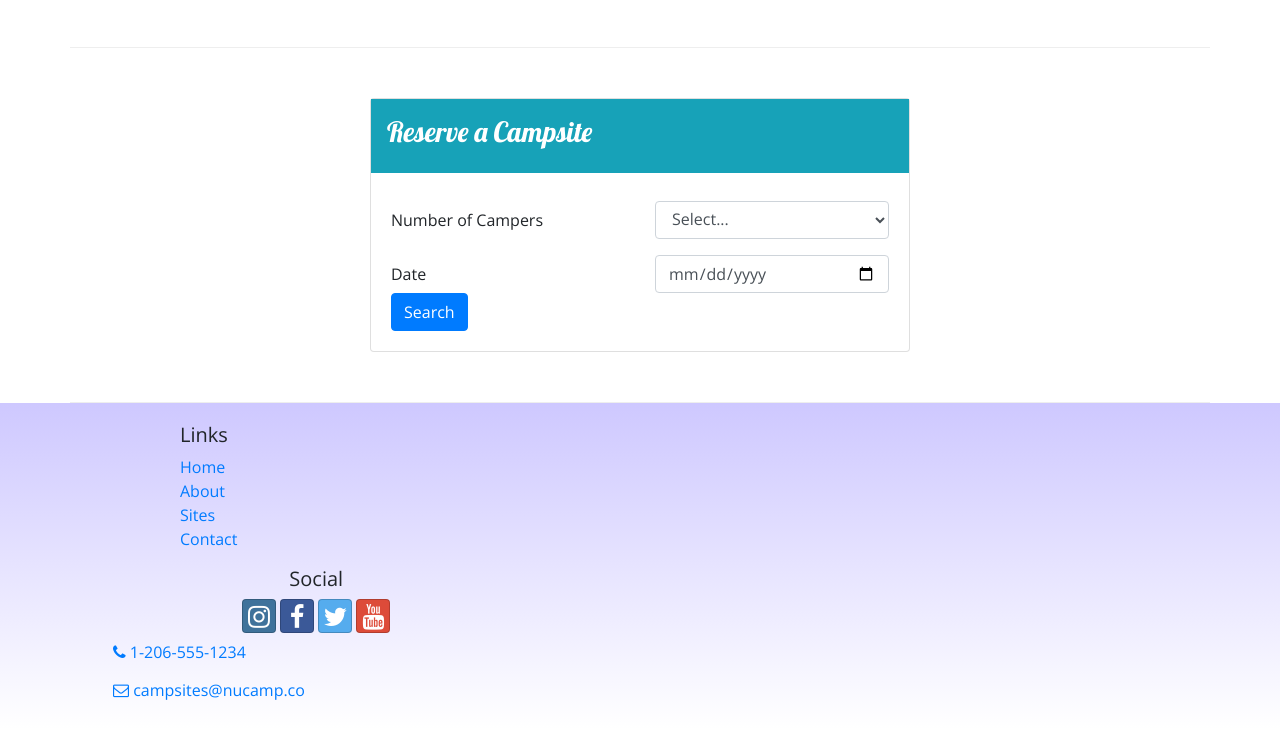
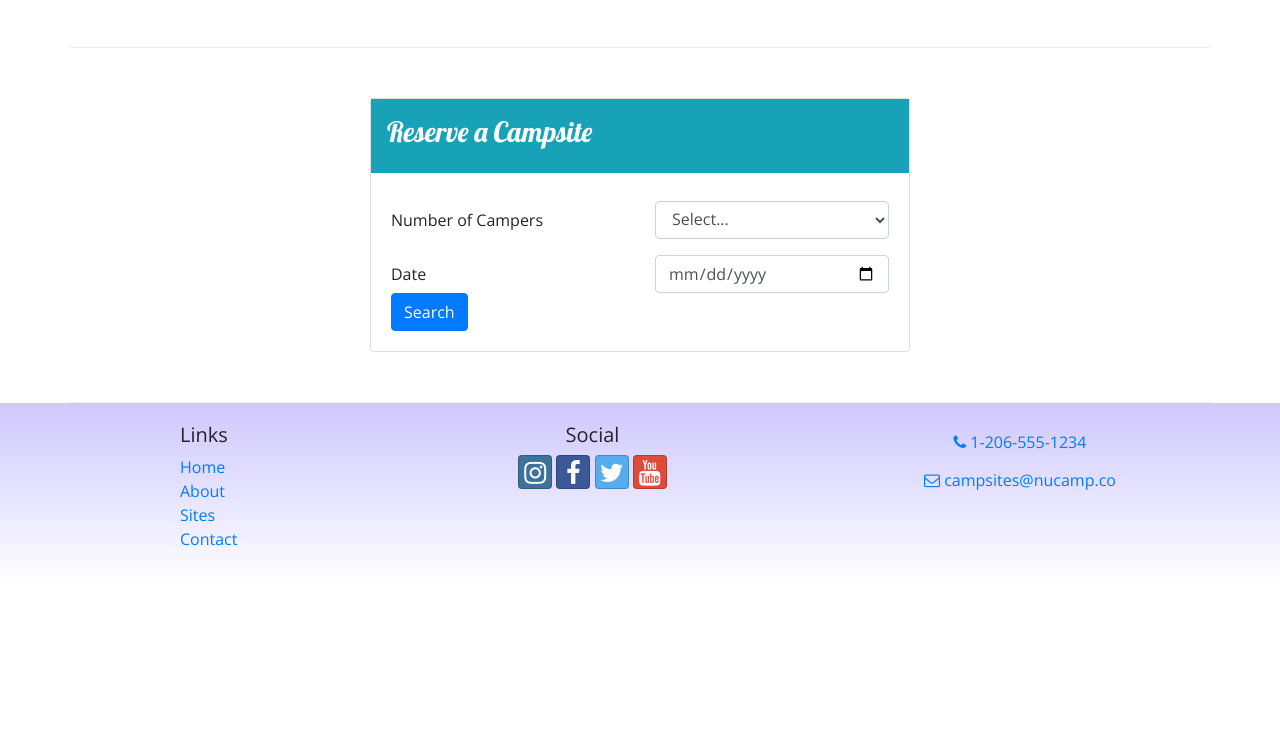
Before and after one commit to juanburgos/nucampsite, a website: page index.html in a window 1280 px wide. Shown: the part 1105-1834 px from the top of the page. After the commit the page ends 1692 px from the top, so only its background shows below. Drawn offline with nearby package versions, Linux system fonts and the light colour scheme.

Commit message:
fixed footer

```diff
--- a/index.html
+++ b/index.html
@@ -192,21 +192,17 @@
                         <li><a href="contactus.html">Contact</a></li>
                     </ul>
                 </div>
-            </div>
                 <div class="col-6 col-sm-5 text-center">
                     <h5>Social</h5>
-                <a class="btn btn-social-icon btn-instagram" href="http://instagram.com/"><i
-                        class="fa fa-instagram"></i></a>
-                <a class="btn btn-social-icon btn-facebook" href="http://facebook.com/"><i
-                        class="fa fa-facebook"></i></a>
+                    <a class="btn btn-social-icon btn-instagram" href="http://instagram.com/"><i class="fa fa-instagram"></i></a>
+                    <a class="btn btn-social-icon btn-facebook" href="http://facebook.com/"><i class="fa fa-facebook"></i></a>
                     <a class="btn btn-social-icon btn-twitter" href="http://twitter.com/"><i class="fa fa-twitter"></i></a>
                     <a class="btn btn-social-icon btn-google" href="http://youtube.com/"><i class="fa fa-youtube"></i></a>
                 </div>
-            <div class="col">
-                <a role="button" class="btn btn-link" href="tel:+12065551234"><i class="fa fa-phone"></i>
-                    1-206-555-1234</a><br />
-                <a role="button" class="btn btn-link" href="mailto:campsites@nucamp.co"><i class="fa fa-envelope-o"></i>
-                    campsites@nucamp.co</a>
+                <div class="col-sm-4 text-center">
+                    <a role="button" class="btn btn-link" href="tel:+12065551234"><i class="fa fa-phone"></i> 1-206-555-1234</a><br />
+                    <a role="button" class="btn btn-link" href="mailto:campsites@nucamp.co"><i class="fa fa-envelope-o"></i> campsites@nucamp.co</a>
+                </div>
            </div>
         </div>
     </footer>
```
Lines whose indentation alone changed are shown as unchanged.
